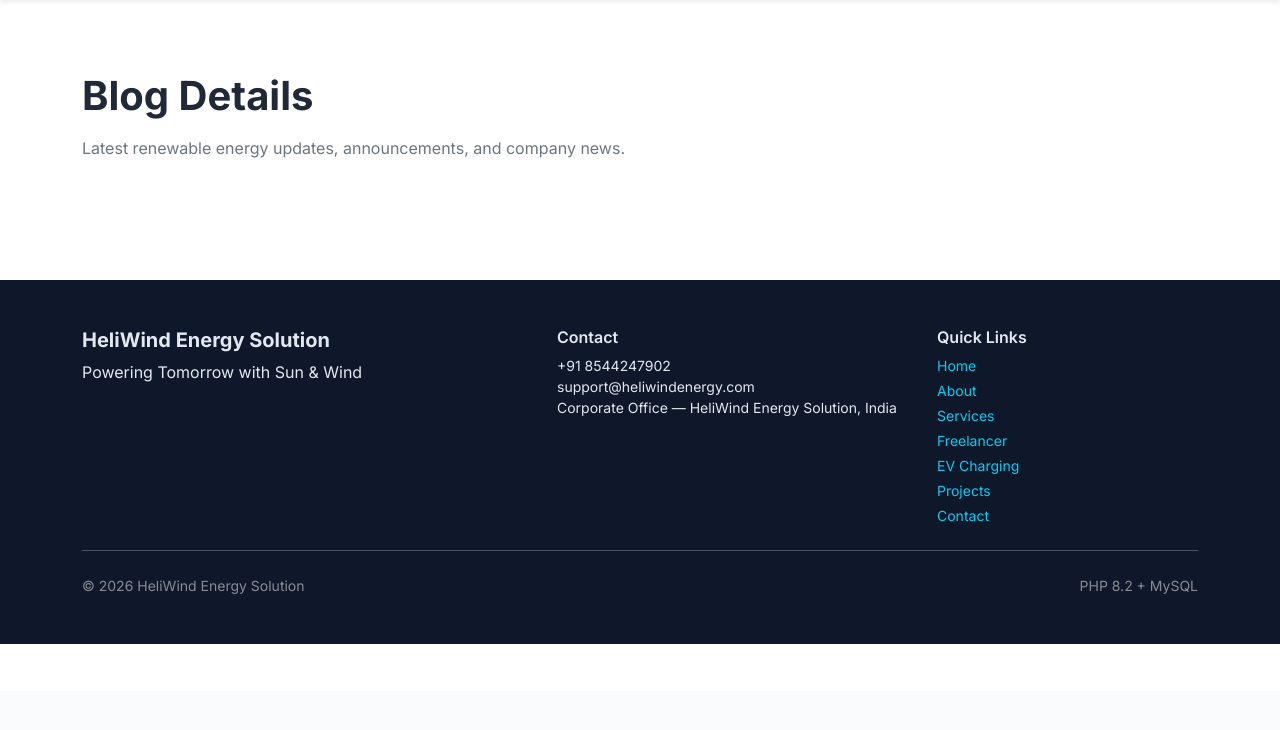
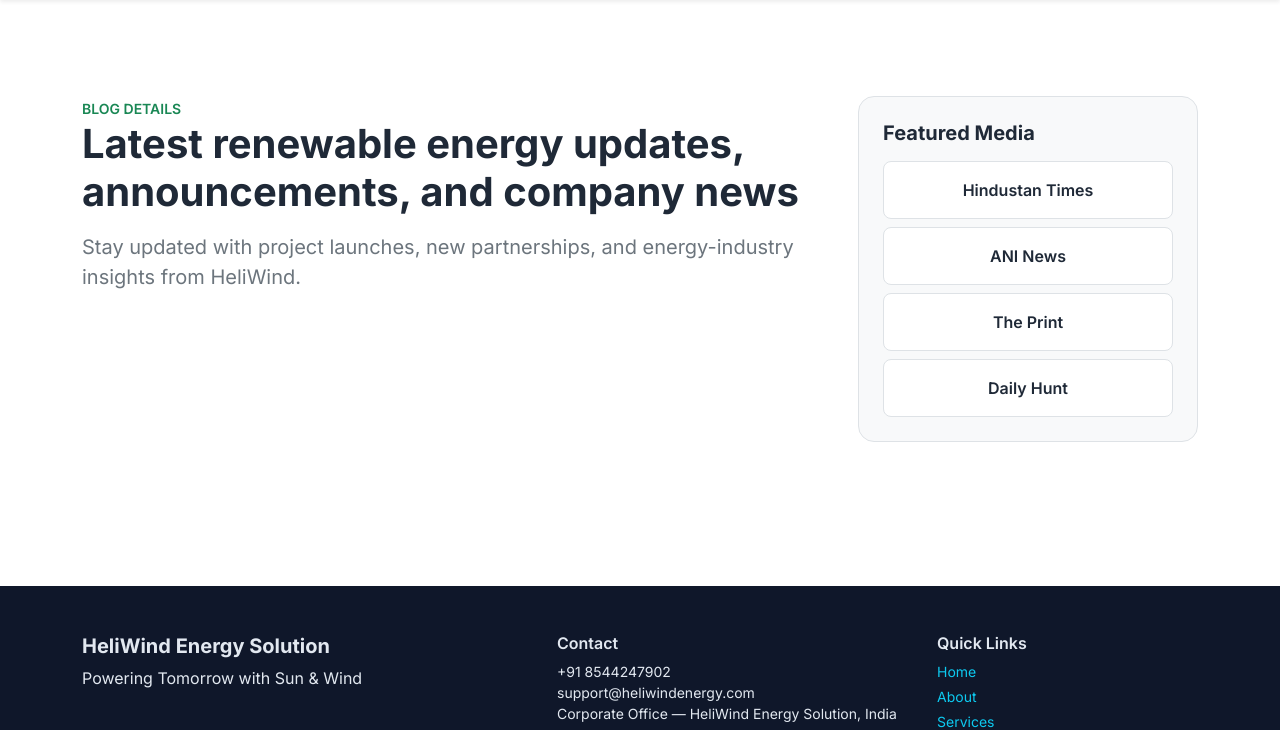
Before and after one commit to pspcsc/HeliWind-PHP, a PHP site: page /HeliWind-PHP/blog-details.php in a window 1280 px wide. Shown: the part 109-839 px from the top of the page. Before the commit the page ends 753 px from the top, so only its background shows below. Run offline with PHP 8.4, Linux system fonts and the light colour scheme.

Commit message:
Expand blog details page

```diff
--- a/blog-details.php
+++ b/blog-details.php
@@ -1,11 +1,29 @@
 <?php
 require_once __DIR__ . '/includes/header.php';
 require_once __DIR__ . '/includes/navbar.php';
+
+$data = site_data();
+$logos = $data['news_logos'] ?? [];
 ?>
 <main class="py-5">
-  <div class="container py-4">
-    <h1 class="fw-bold mb-3">Blog Details</h1>
-    <p class="text-secondary mb-0">Latest renewable energy updates, announcements, and company news.</p>
-  </div>
+    <div class="container py-4 py-md-5">
+        <div class="row g-5">
+            <div class="col-lg-8">
+                <span class="text-uppercase small fw-semibold text-success">Blog Details</span>
+                <h1 class="fw-bold mb-3">Latest renewable energy updates, announcements, and company news</h1>
+                <p class="lead text-secondary">Stay updated with project launches, new partnerships, and energy-industry insights from HeliWind.</p>
+            </div>
+            <div class="col-lg-4">
+                <div class="p-4 rounded-4 bg-light border h-100">
+                    <h2 class="h5 fw-bold mb-3">Featured Media</h2>
+                    <div class="d-grid gap-2">
+                        <?php foreach (array_slice($logos, 0, 4) as $logo): ?>
+                            <div class="p-3 rounded-3 bg-white border fw-semibold text-center"><?php echo e($logo); ?></div>
+                        <?php endforeach; ?>
+                    </div>
+                </div>
+            </div>
+        </div>
+    </div>
 </main>
 <?php require_once __DIR__ . '/includes/footer.php'; ?>
```
